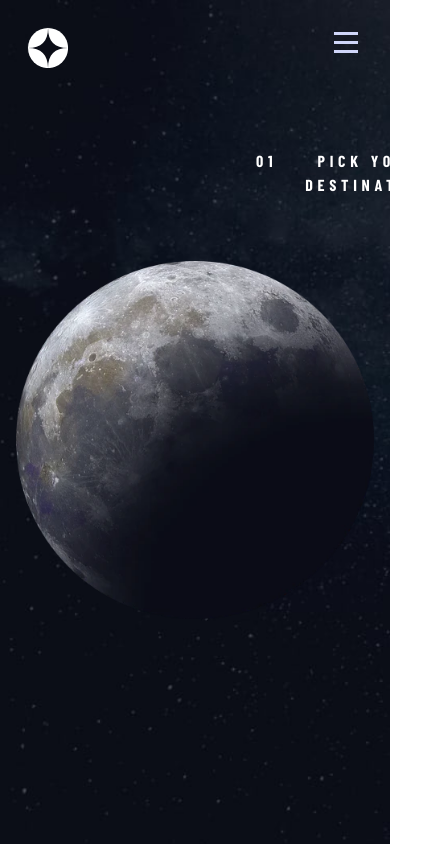
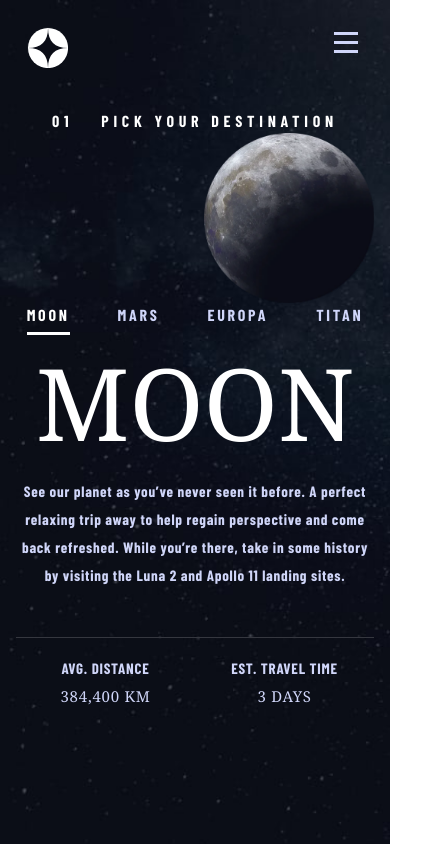
Before and after one commit to puyanwei/space-tourism, a Next.js app: page /destination in a window 390 px wide. Shown: the top 844 px of the page, 432 px wide, since content can reach past the window. Built offline with nearby package versions, Linux system fonts and the light colour scheme; a web font is replaced by a local one.

Commit message:
Setup responsive image sizes for planets

```diff
--- a/src/components/3-compositions/NavBar/NavBarMobile.tsx
+++ b/src/components/3-compositions/NavBar/NavBarMobile.tsx
@@ -34,7 +34,7 @@ export function NavBarMobile({ data, currentPath, className = "" }: NavBarProps)
         )}
       </span>
       <div className="fixed inset-0 overflow-hidden">
-        <nav
+        <div
           className={`pt-[118px] font-primary text-base letter-spacing-[2.7px] uppercase text-white backdrop-blur-2xl bg-space-gray/10 h-screen md:h-[90px] absolute right-0 top-0 w-[60%] z-0 transform ease-in-out duration-300 ${slideAnimation} ${className}`}
         >
           <ul className="flex flex-col">
@@ -58,7 +58,7 @@ export function NavBarMobile({ data, currentPath, className = "" }: NavBarProps)
               )
             })}
           </ul>
-        </nav>
+        </div>
       </div>
     </>
   )
--- a/src/components/3-compositions/PageLayout/index.tsx
+++ b/src/components/3-compositions/PageLayout/index.tsx
@@ -7,7 +7,7 @@ interface PageLayoutProps extends Component {
 
 export function PageLayout({ children }: PageLayoutProps) {
   return (
-    <div className="flex flex-col lg:grid h-screen lg:grid-cols-2 bg-scroll font-primary text-center  pt-16 lg:pb-[131px] lg:text-left md:pt-[212px] px-4 gap-48">
+    <div className="flex flex-col lg:grid h-screen lg:grid-cols-2 bg-scroll font-primary text-center pt-6 lg:pt-16 lg:pb-[131px] lg:text-left md:pt-[212px] px-4 lg:gap-48">
       {children}
     </div>
   )
--- a/src/components/3-compositions/PlanetPanel/index.tsx
+++ b/src/components/3-compositions/PlanetPanel/index.tsx
@@ -6,6 +6,8 @@ import { Component, Destinations } from "@/shared/types"
 import { Heading } from "@/components/1-atoms/Heading"
 import { PlanetStatistics } from "@/components/2-molecules/PlanetStatistics"
 import { NextImage } from "@/components/1-atoms/NextImage"
+import { useWindowSize } from "src/hooks/useWindowSize"
+import { desktopSize, mobileSize, tabletSize } from "@/shared/consts"
 
 interface PlanetPanelProps extends Component {
   data: Destinations[]
@@ -14,10 +16,19 @@ interface PlanetPanelProps extends Component {
 
 export function PlanetPanel({ data, children }: PlanetPanelProps) {
   const [currentIndex, setCurrentIndex] = useState(0)
+  const { width } = useWindowSize()
+  if (!width) return warnAndReturnNull("screen width is empty")
   if (!data.length) return warnAndReturnNull("data is empty")
 
   function handleOnClick(index: number) {
     setCurrentIndex(index)
+  }
+
+  function resolveImageSize(screenWidth: number) {
+    if (screenWidth < tabletSize) return 170
+    if (screenWidth > tabletSize && screenWidth < desktopSize) return 300
+    if (screenWidth > desktopSize) return 445
+    return 0
   }
 
   const {
@@ -28,20 +39,21 @@ export function PlanetPanel({ data, children }: PlanetPanelProps) {
     images: { png, webp },
   } = data[currentIndex]
 
+  const imageSize = resolveImageSize(width)
   return (
     <>
       <LeftPanel className="grid grid-cols-1">
-        <div className="pl-60">{children}</div>
+        <div className="justify-self-center lg:justify-self-start lg:pl-60">{children}</div>
         <NextImage
-          className="justify-self-end pt-16"
+          className="justify-self-end lg:pt-16 z-10"
           src={webp}
           fallbackSrc={png}
           alt={name}
-          width="445"
-          height="445"
+          width={`${imageSize}`}
+          height={`${imageSize}`}
         />
       </LeftPanel>
-      <RightPanel className="max-w-[445px] pt-24">
+      <RightPanel className="max-w-[445px] lg:pt-24">
         <TabGroup className="space-x-12">
           {data.map(({ name }, index) => (
             <Tab
--- a/src/pages/_app.tsx
+++ b/src/pages/_app.tsx
@@ -28,7 +28,7 @@ function MyApp({ Component, pageProps }: AppProps) {
   return (
     <div className="relative">
       <BackgroundImage url={backgroundImageUrl} />
-      <HeaderSection>
+      <HeaderSection className="sticky">
         <Line />
         <Logo className="fixed left-6 top-6 md:left-14 md:top-14 scale-[.835] md:scale-100" />
         <NavBar data={navbar} currentPath={currentPath as PageUrls} />
@@ -46,8 +46,8 @@ function Line() {
   )
 }
 
-function HeaderSection({ children }: { children: ReactNode }) {
-  return <>{children}</>
+function HeaderSection({ children, className = "" }: { children: ReactNode; className?: string }) {
+  return <nav className={className}>{children}</nav>
 }
 
 export default MyApp
--- a/src/pages/api/destinations.ts
+++ b/src/pages/api/destinations.ts
@@ -5,6 +5,5 @@ import { NextApiRequest, NextApiResponse } from "next"
 export default async function handler(req: NextApiRequest, res: NextApiResponse): Promise<void> {
   const jsonDirectory: string = path.join(process.cwd(), "src/json")
   const fileContents: string = await fs.readFile(`${jsonDirectory}/data.json`, "utf8")
-  console.log({ fileContents })
   res.status(200).json(JSON.parse(fileContents))
 }
--- a/src/pages/index.tsx
+++ b/src/pages/index.tsx
@@ -14,7 +14,7 @@ export default function Home() {
 
   return (
     <>
-      <main className="lg:pl-[200px] pt-[200px]">
+      <main className="lg:pl-[200px]">
         <Subheading theme="primary">So, you want to travel to</Subheading>
         <Heading level="h1">Space</Heading>
         <Text className="max-w-[327px] md:max-w-[450px] mx-auto">
--- a/src/shared/helpers.ts
+++ b/src/shared/helpers.ts
@@ -1,10 +1,10 @@
 import { backgroundImageMap, desktopSize, tabletSize } from "./consts"
 import { BackgroundImageUrl, Page, PageUrls } from "./types"
 
-export function resolveBackgroundImage(width: number, page: PageUrls): BackgroundImageUrl {
+export function resolveBackgroundImage(screenWidth: number, page: PageUrls): BackgroundImageUrl {
   const resolvedPage = page === "/" ? "home" : (page.slice(1) as Page)
-  if (width > desktopSize) return backgroundImageMap[resolvedPage]["lg"]
-  if (width > tabletSize) return backgroundImageMap[resolvedPage]["md"]
+  if (screenWidth > desktopSize) return backgroundImageMap[resolvedPage]["lg"]
+  if (screenWidth > tabletSize) return backgroundImageMap[resolvedPage]["md"]
   return backgroundImageMap[resolvedPage]["sm"]
 }
 
```
